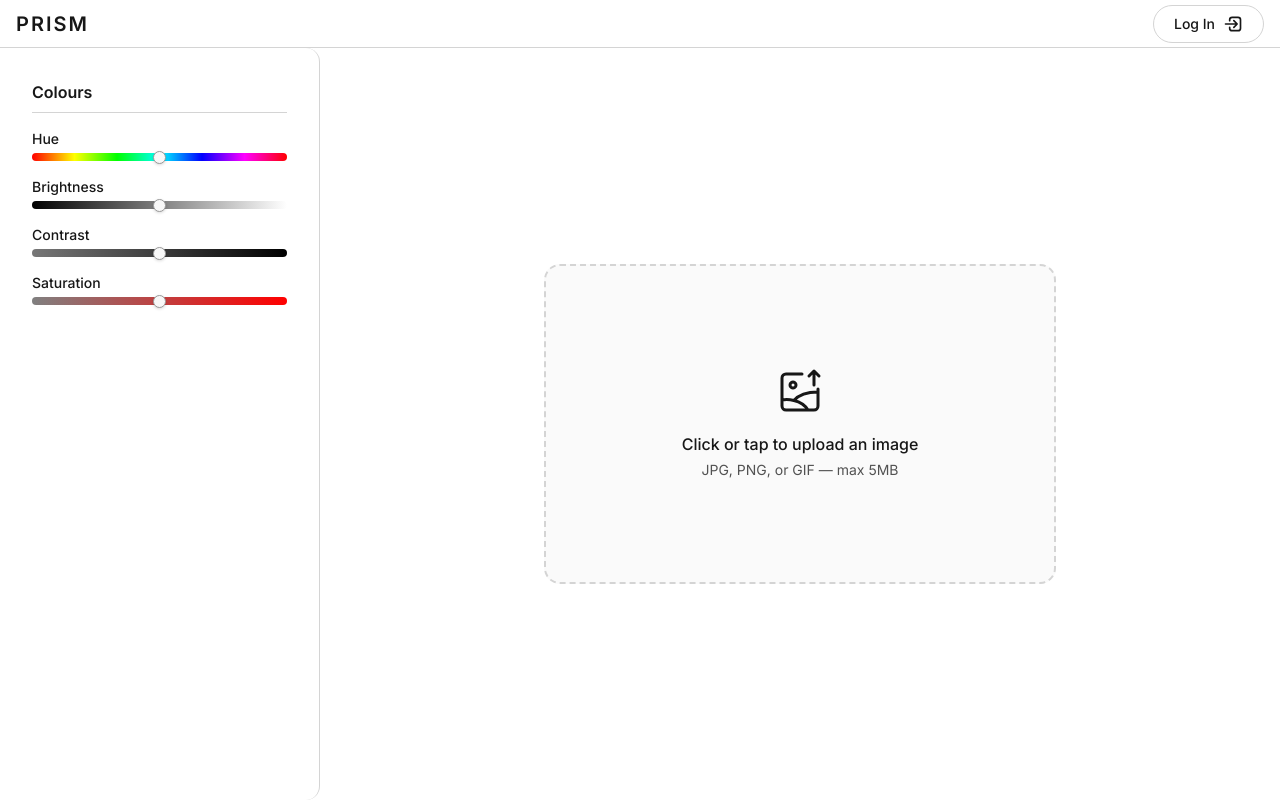
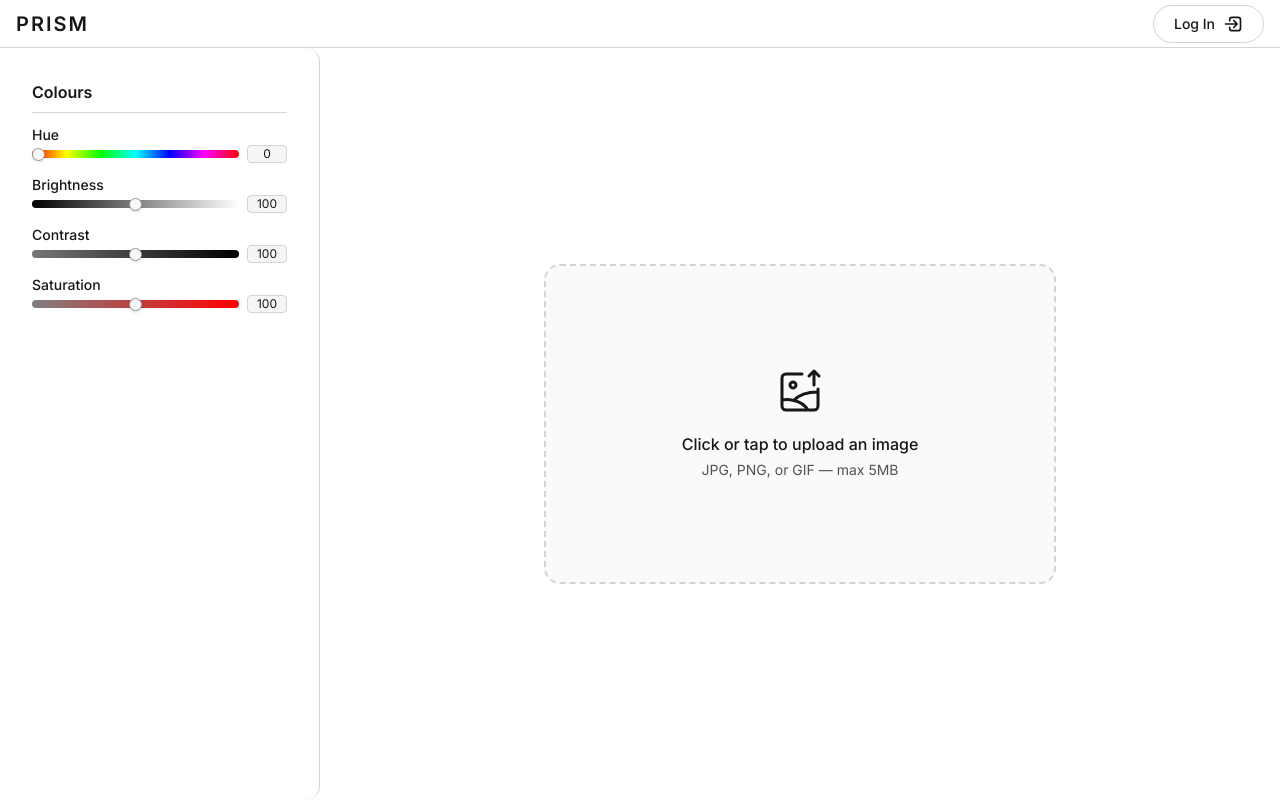
Before and after one commit to ammarqd/prism-web-app, a React (Vite) app in the folder client/: page / in a window 1280 px wide. Built offline with nearby package versions, Linux system fonts and the light colour scheme.

Commit message:
Add numeric value fields for sliders

```diff
--- a/client/src/components/SidebarControls.tsx
+++ b/client/src/components/SidebarControls.tsx
@@ -1,56 +1,99 @@
+import { useState } from "react";
+
 export function SidebarControls() {
+  const [hue, setHue] = useState(0);
+  const [brightness, setBrightness] = useState(100);
+  const [contrast, setContrast] = useState(100);
+  const [saturation, setSaturation] = useState(100);
+
   return (
     <aside className="bg-white border-r border-neutral-300 flex flex-col w-80 rounded-xl">
-      <div className="p-8 flex flex-col gap-4">
-        <h3 className="text-base font-semibold m-0 pb-2 border-b border-neutral-300 text-neutral-900">Colours</h3>
+      <div className="p-8 flex flex-col gap-3">
+        <h3 className="text-base font-semibold m-0 pb-2 border-b border-neutral-300 text-neutral-900">
+          Colours
+        </h3>
 
-        <div className="flex flex-col gap-1">
-          <label htmlFor="hue" className="text-sm font-medium text-neutral-900">Hue</label>
+        <div className="flex flex-col">
+          <label htmlFor="hue" className="text-sm font-medium text-neutral-900">
+            Hue
+          </label>
+          <div className="flex items-center gap-2">
             <input
               type="range"
               id="hue"
               min="0"
               max="360"
-            className="h-2 rounded cursor-pointer appearance-none slider-hue"
+              value={hue}
+              onChange={(e) => setHue(Number(e.target.value))}
+              className="h-2 rounded cursor-pointer appearance-none flex-1 slider-hue"
             />
+            <div className="w-10 text-center text-xs text-neutral-900 bg-neutral-100 border border-neutral-300 rounded px-1">
+              {hue}
+            </div>
+          </div>
         </div>
 
-        <div className="flex flex-col gap-1">
-          <label htmlFor="brightness" className="text-sm font-medium text-neutral-900">Brightness</label>
+        <div className="flex flex-col">
+          <label htmlFor="brightness" className="text-sm font-medium text-neutral-900">
+            Brightness
+          </label>
+          <div className="flex items-center gap-2">
             <input
               type="range"
               id="brightness"
               min="0"
               max="200"
-            defaultValue="100"
-            className="h-2 rounded cursor-pointer appearance-none slider-brightness"
+              value={brightness}
+              onChange={(e) => setBrightness(Number(e.target.value))}
+              className="h-2 rounded cursor-pointer appearance-none flex-1 slider-brightness"
             />
+            <div className="w-10 text-center text-xs text-neutral-900 bg-neutral-100 border border-neutral-300 rounded px-1">
+              {brightness}
+            </div>
+          </div>
         </div>
 
-        <div className="flex flex-col gap-1">
-          <label htmlFor="contrast" className="text-sm font-medium text-neutral-900">Contrast</label>
+        <div className="flex flex-col">
+          <label htmlFor="contrast" className="text-sm font-medium text-neutral-900">
+            Contrast
+          </label>
+          <div className="flex items-center gap-2">
             <input
               type="range"
               id="contrast"
               min="0"
               max="200"
-            defaultValue="100"
-            className="h-2 rounded cursor-pointer appearance-none slider-contrast"
+              value={contrast}
+              onChange={(e) => setContrast(Number(e.target.value))}
+              className="h-2 rounded cursor-pointer appearance-none flex-1 slider-contrast"
             />
+            <div className="w-10 text-center text-xs text-neutral-900 bg-neutral-100 border border-neutral-300 rounded px-1">
+              {contrast}
+            </div>
+          </div>
         </div>
 
-        <div className="flex flex-col gap-1">
-          <label htmlFor="saturation" className="text-sm font-medium text-neutral-900">Saturation</label>
+        {/* Saturation */}
+        <div className="flex flex-col">
+          <label htmlFor="saturation" className="text-sm font-medium text-neutral-900">
+            Saturation
+          </label>
+          <div className="flex items-center gap-2">
             <input
               type="range"
               id="saturation"
               min="0"
               max="200"
-            defaultValue="100"
-            className="h-2 rounded cursor-pointer appearance-none slider-saturation"
+              value={saturation}
+              onChange={(e) => setSaturation(Number(e.target.value))}
+              className="h-2 rounded cursor-pointer appearance-none flex-1 slider-saturation"
             />
+            <div className="w-10 text-center text-xs text-neutral-900 bg-neutral-100 border border-neutral-300 rounded px-1">
+              {saturation}
+            </div>
+          </div>
         </div>
       </div>
     </aside>
-  )
+  );
 }
```
Lines whose indentation alone changed are shown as unchanged.
